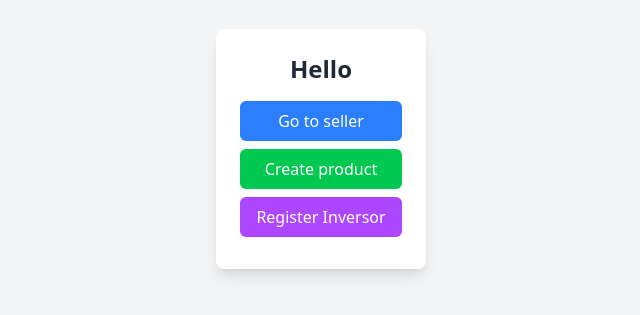
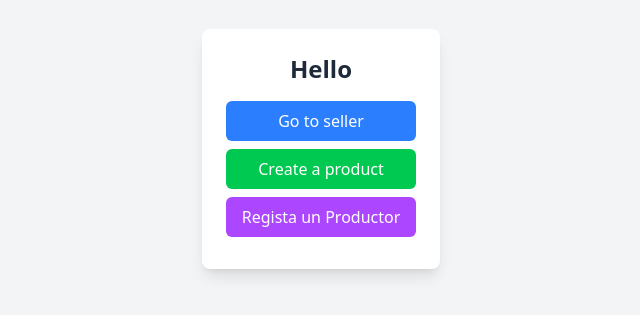
Before and after one commit to pgonzaalez/inwine, a React (Vite) app in the folder frontend/: page / in a window 1280 px wide. Shown: the part 251-566 px from the top of the page, without its empty margins (319-959 px from the left). Built offline with nearby package versions, Linux system fonts and the light colour scheme.

Commit message:
cambio en la mainPage

```diff
--- a/frontend/src/pages/MainPage.jsx
+++ b/frontend/src/pages/MainPage.jsx
@@ -15,13 +15,13 @@ export default function App() {
           to="/create"
           className="block bg-green-500 text-white py-2 px-4 rounded-md my-2 transition duration-300 hover:bg-green-700"
         >
-          Create product
+          Create a product
         </Link>
         <Link
           to="/register"
           className="block bg-purple-500 text-white py-2 px-4 rounded-md my-2 transition duration-300 hover:bg-purple-700"
         >
-          Register Inversor
+          Regista un Productor
         </Link>
       </div>
     </div>
```
